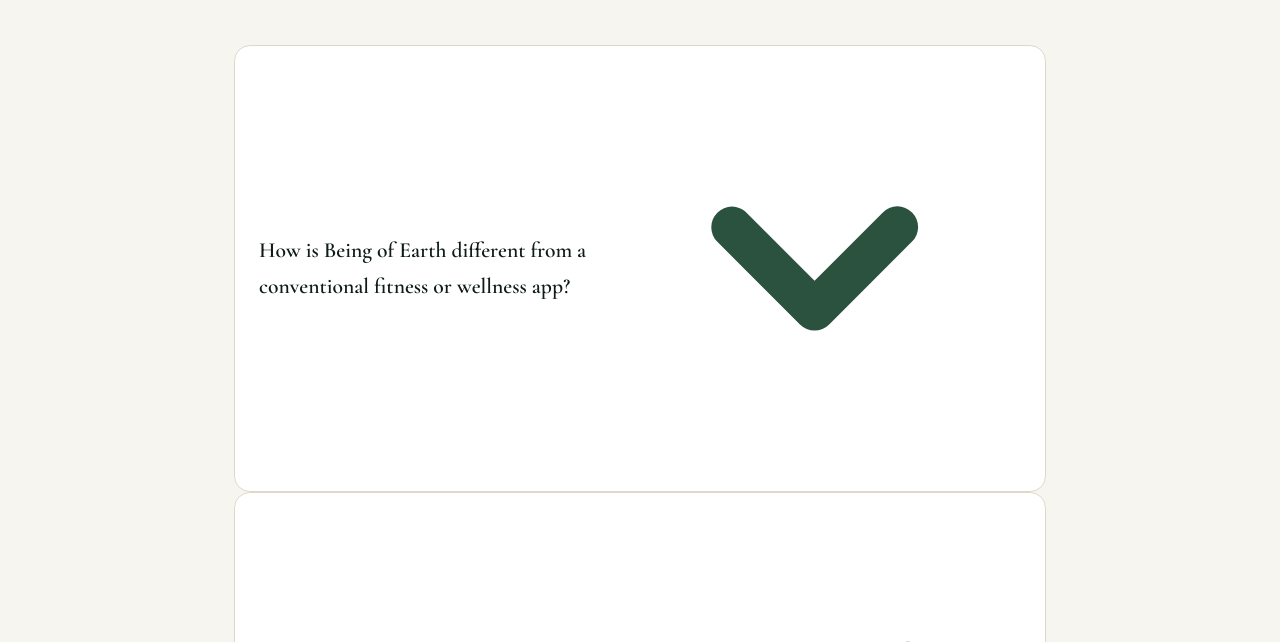
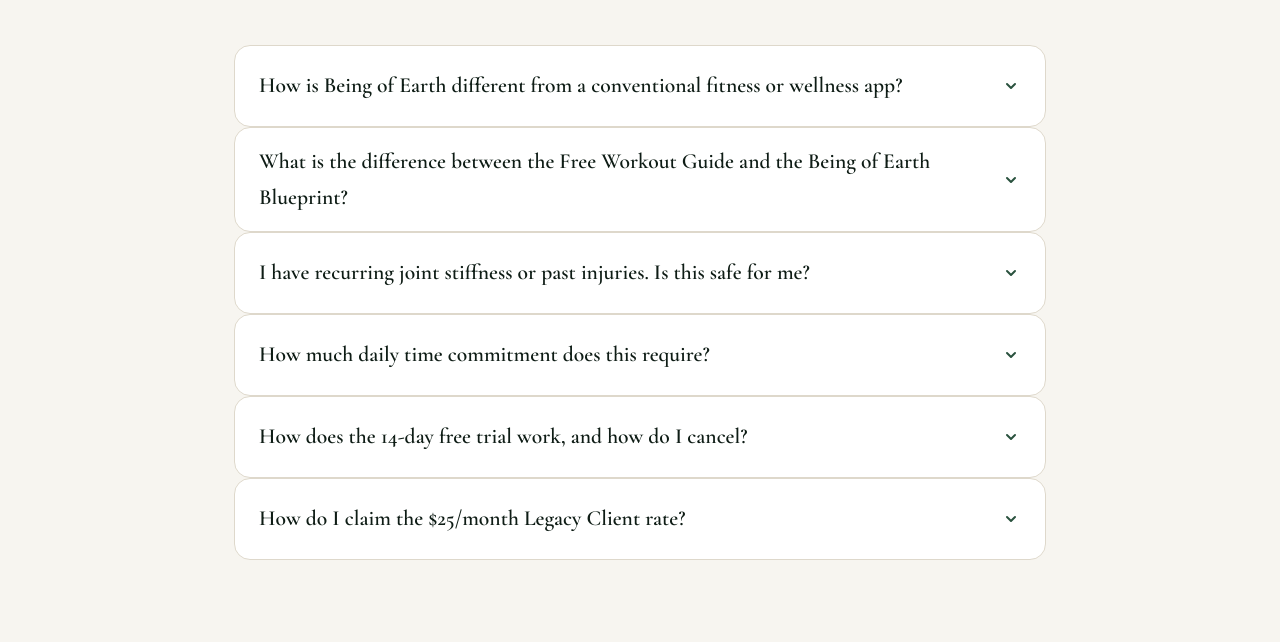
Before and after one commit to cmiller1466-ship-it/Being_Of_Earth_George, a plain HTML site: page blueprint.html in a window 1280 px wide. Shown: the part 10232-10874 px from the top of the page. Drawn offline with Linux system fonts and the light colour scheme.

Commit message:
fix: constrain FAQ accordion SVG chevron to 20px and bump CSS cache-buster to v2.3

```diff
--- a/blueprint.html
+++ b/blueprint.html
@@ -30,7 +30,7 @@
   <link rel="icon" type="image/png" href="assets/icons/being-of-earth-logo-v2.png">
 
   <!-- Self-Hosted Sovereign Fonts loaded via style.css (Zero CDN latency, Zero telemetry) -->
-  <link rel="stylesheet" href="style.css?v=2.2">
+  <link rel="stylesheet" href="style.css?v=2.3">
 
   <!-- Schema.org JSON-LD Structured Data for Rich Search Snippets -->
   <script type="application/ld+json">
@@ -802,7 +802,7 @@
         <details class="faq-item reveal">
           <summary class="faq-question">
             <span>How is Being of Earth different from a conventional fitness or wellness app?</span>
-            <svg class="faq-arrow" viewBox="0 0 20 20" fill="currentColor"><path fill-rule="evenodd" d="M5.293 7.293a1 1 0 011.414 0L10 10.586l3.293-3.293a1 1 0 111.414 1.414l-4 4a1 1 0 01-1.414 0l-4-4a1 1 0 010-1.414z" clip-rule="evenodd"/></svg>
+            <svg class="faq-arrow" viewBox="0 0 20 20" width="20" height="20" fill="currentColor" style="width: 20px !important; height: 20px !important; min-width: 20px !important; max-width: 20px !important; flex-shrink: 0;"><path fill-rule="evenodd" d="M5.293 7.293a1 1 0 011.414 0L10 10.586l3.293-3.293a1 1 0 111.414 1.414l-4 4a1 1 0 01-1.414 0l-4-4a1 1 0 010-1.414z" clip-rule="evenodd"/></svg>
           </summary>
           <div class="faq-answer">
             <p>
@@ -814,7 +814,7 @@
         <details class="faq-item reveal">
           <summary class="faq-question">
             <span>What is the difference between the Free Workout Guide and the Being of Earth Blueprint?</span>
-            <svg class="faq-arrow" viewBox="0 0 20 20" fill="currentColor"><path fill-rule="evenodd" d="M5.293 7.293a1 1 0 011.414 0L10 10.586l3.293-3.293a1 1 0 111.414 1.414l-4 4a1 1 0 01-1.414 0l-4-4a1 1 0 010-1.414z" clip-rule="evenodd"/></svg>
+            <svg class="faq-arrow" viewBox="0 0 20 20" width="20" height="20" fill="currentColor" style="width: 20px !important; height: 20px !important; min-width: 20px !important; max-width: 20px !important; flex-shrink: 0;"><path fill-rule="evenodd" d="M5.293 7.293a1 1 0 011.414 0L10 10.586l3.293-3.293a1 1 0 111.414 1.414l-4 4a1 1 0 01-1.414 0l-4-4a1 1 0 010-1.414z" clip-rule="evenodd"/></svg>
           </summary>
           <div class="faq-answer">
             <p>
@@ -826,7 +826,7 @@
         <details class="faq-item reveal">
           <summary class="faq-question">
             <span>I have recurring joint stiffness or past injuries. Is this safe for me?</span>
-            <svg class="faq-arrow" viewBox="0 0 20 20" fill="currentColor"><path fill-rule="evenodd" d="M5.293 7.293a1 1 0 011.414 0L10 10.586l3.293-3.293a1 1 0 111.414 1.414l-4 4a1 1 0 01-1.414 0l-4-4a1 1 0 010-1.414z" clip-rule="evenodd"/></svg>
+            <svg class="faq-arrow" viewBox="0 0 20 20" width="20" height="20" fill="currentColor" style="width: 20px !important; height: 20px !important; min-width: 20px !important; max-width: 20px !important; flex-shrink: 0;"><path fill-rule="evenodd" d="M5.293 7.293a1 1 0 011.414 0L10 10.586l3.293-3.293a1 1 0 111.414 1.414l-4 4a1 1 0 01-1.414 0l-4-4a1 1 0 010-1.414z" clip-rule="evenodd"/></svg>
           </summary>
           <div class="faq-answer">
             <p>
@@ -838,7 +838,7 @@
         <details class="faq-item reveal">
           <summary class="faq-question">
             <span>How much daily time commitment does this require?</span>
-            <svg class="faq-arrow" viewBox="0 0 20 20" fill="currentColor"><path fill-rule="evenodd" d="M5.293 7.293a1 1 0 011.414 0L10 10.586l3.293-3.293a1 1 0 111.414 1.414l-4 4a1 1 0 01-1.414 0l-4-4a1 1 0 010-1.414z" clip-rule="evenodd"/></svg>
+            <svg class="faq-arrow" viewBox="0 0 20 20" width="20" height="20" fill="currentColor" style="width: 20px !important; height: 20px !important; min-width: 20px !important; max-width: 20px !important; flex-shrink: 0;"><path fill-rule="evenodd" d="M5.293 7.293a1 1 0 011.414 0L10 10.586l3.293-3.293a1 1 0 111.414 1.414l-4 4a1 1 0 01-1.414 0l-4-4a1 1 0 010-1.414z" clip-rule="evenodd"/></svg>
           </summary>
           <div class="faq-answer">
             <p>
@@ -850,7 +850,7 @@
         <details class="faq-item reveal">
           <summary class="faq-question">
             <span>How does the 14-day free trial work, and how do I cancel?</span>
-            <svg class="faq-arrow" viewBox="0 0 20 20" fill="currentColor"><path fill-rule="evenodd" d="M5.293 7.293a1 1 0 011.414 0L10 10.586l3.293-3.293a1 1 0 111.414 1.414l-4 4a1 1 0 01-1.414 0l-4-4a1 1 0 010-1.414z" clip-rule="evenodd"/></svg>
+            <svg class="faq-arrow" viewBox="0 0 20 20" width="20" height="20" fill="currentColor" style="width: 20px !important; height: 20px !important; min-width: 20px !important; max-width: 20px !important; flex-shrink: 0;"><path fill-rule="evenodd" d="M5.293 7.293a1 1 0 011.414 0L10 10.586l3.293-3.293a1 1 0 111.414 1.414l-4 4a1 1 0 01-1.414 0l-4-4a1 1 0 010-1.414z" clip-rule="evenodd"/></svg>
           </summary>
           <div class="faq-answer">
             <p>
@@ -862,7 +862,7 @@
         <details class="faq-item reveal">
           <summary class="faq-question">
             <span>How do I claim the $25/month Legacy Client rate?</span>
-            <svg class="faq-arrow" viewBox="0 0 20 20" fill="currentColor"><path fill-rule="evenodd" d="M5.293 7.293a1 1 0 011.414 0L10 10.586l3.293-3.293a1 1 0 111.414 1.414l-4 4a1 1 0 01-1.414 0l-4-4a1 1 0 010-1.414z" clip-rule="evenodd"/></svg>
+            <svg class="faq-arrow" viewBox="0 0 20 20" width="20" height="20" fill="currentColor" style="width: 20px !important; height: 20px !important; min-width: 20px !important; max-width: 20px !important; flex-shrink: 0;"><path fill-rule="evenodd" d="M5.293 7.293a1 1 0 011.414 0L10 10.586l3.293-3.293a1 1 0 111.414 1.414l-4 4a1 1 0 01-1.414 0l-4-4a1 1 0 010-1.414z" clip-rule="evenodd"/></svg>
           </summary>
           <div class="faq-answer">
             <p>
--- a/src/style.css
+++ b/src/style.css
@@ -1356,12 +1356,35 @@ img.logo-emblem {
 .faq-arrow {
   font-family: var(--font-sans);
   font-size: 1.5rem;
+  line-height: 1;
   color: var(--color-moss-green);
-  transition: transform 0.2s ease;
-}
-
-.faq-item[open] .faq-arrow {
+  transition: transform 0.25s ease;
+  flex-shrink: 0;
+}
+
+svg.faq-arrow,
+.faq-arrow svg,
+.faq-question svg.faq-arrow {
+  width: 20px !important;
+  height: 20px !important;
+  min-width: 20px !important;
+  max-width: 20px !important;
+  max-height: 20px !important;
+  flex-shrink: 0 !important;
+  display: inline-block !important;
+  vertical-align: middle;
+}
+
+/* Rotate 45deg for span-based plus icon (+ to x) */
+.faq-item[open] span.faq-arrow {
   transform: rotate(45deg);
+}
+
+/* Rotate 180deg for svg-based chevron icon (down to up) */
+.faq-item[open] svg.faq-arrow,
+.faq-item[open] .faq-arrow svg,
+.faq-item[open] .faq-question svg.faq-arrow {
+  transform: rotate(180deg);
 }
 
 .faq-answer {
--- a/style.css
+++ b/style.css
@@ -1356,12 +1356,35 @@ img.logo-emblem {
 .faq-arrow {
   font-family: var(--font-sans);
   font-size: 1.5rem;
+  line-height: 1;
   color: var(--color-moss-green);
-  transition: transform 0.2s ease;
-}
-
-.faq-item[open] .faq-arrow {
+  transition: transform 0.25s ease;
+  flex-shrink: 0;
+}
+
+svg.faq-arrow,
+.faq-arrow svg,
+.faq-question svg.faq-arrow {
+  width: 20px !important;
+  height: 20px !important;
+  min-width: 20px !important;
+  max-width: 20px !important;
+  max-height: 20px !important;
+  flex-shrink: 0 !important;
+  display: inline-block !important;
+  vertical-align: middle;
+}
+
+/* Rotate 45deg for span-based plus icon (+ to x) */
+.faq-item[open] span.faq-arrow {
   transform: rotate(45deg);
+}
+
+/* Rotate 180deg for svg-based chevron icon (down to up) */
+.faq-item[open] svg.faq-arrow,
+.faq-item[open] .faq-arrow svg,
+.faq-item[open] .faq-question svg.faq-arrow {
+  transform: rotate(180deg);
 }
 
 .faq-answer {
```
Also changed, not shown: diagnostic.html (+7 -7 lines), index.html (+1 -1 lines), src/blueprint.html (+7 -7 lines), src/diagnostic.html (+7 -7 lines), src/index.html (+1 -1 lines).
